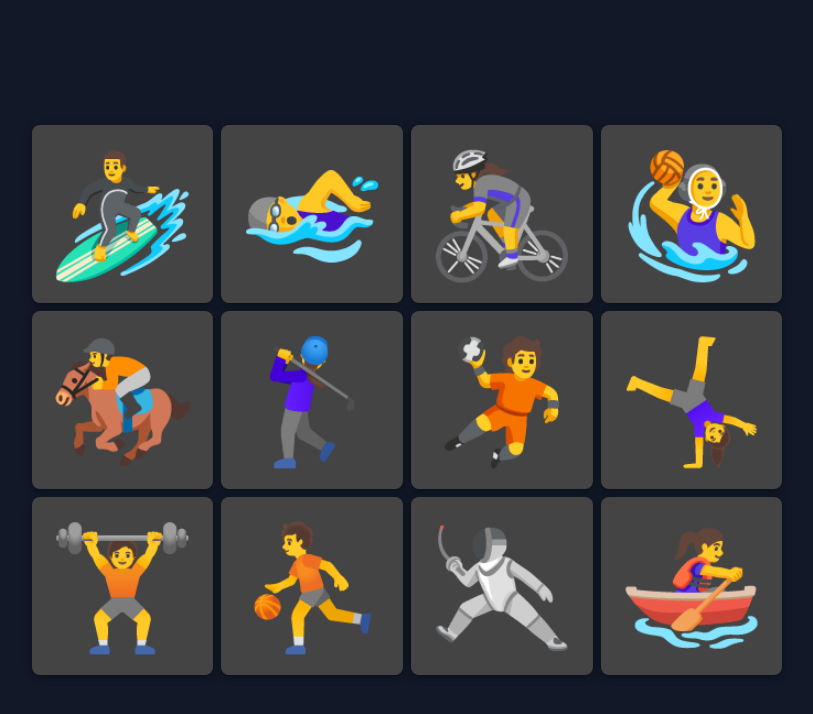
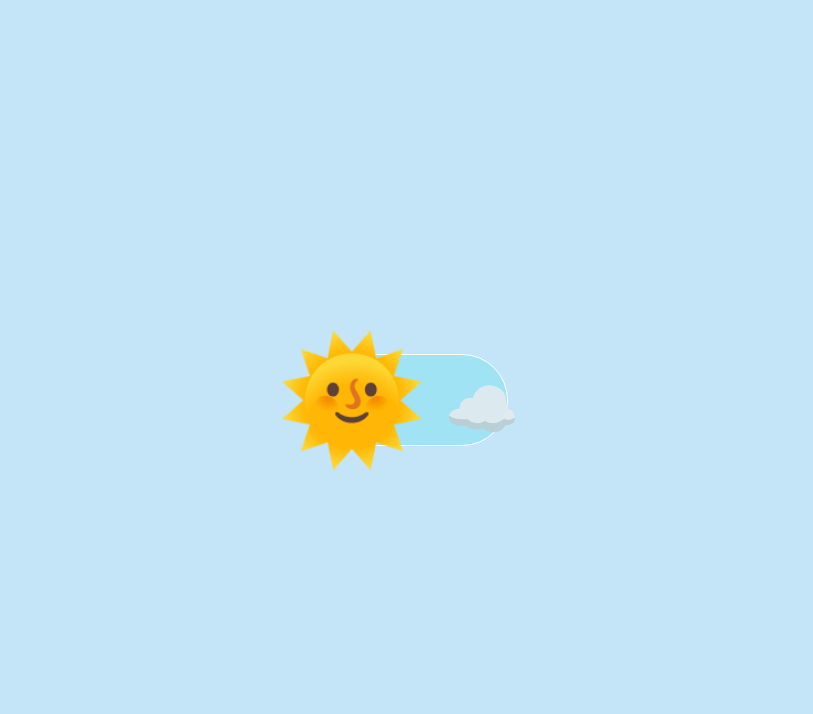
Before and after one commit to lintonye/smileys-in-motion, a React (Create React App) app in the folder smileys-in-motion-demos/: page / in a window 1280 px wide. Shown: the top 714 px of the page, without its empty margins (233-1046 px from the left). Built offline with nearby package versions, Linux system fonts and the light colour scheme.

Commit message:
Screen cap changes

```diff
--- a/smileys-in-motion-demos/src/App.js
+++ b/smileys-in-motion-demos/src/App.js
@@ -10,6 +10,7 @@ import { DragAndLayoutAnimation } from "./DragAndLayoutAnimation";
 import { PanMuscleGuy } from "./PanMuscleGuy";
 import { SharedLayout } from "./SharedLayout";
 import { SharedElementWithRouter } from "./SharedElementWithRouter";
+import { DragToReorder } from "./DragToReorder";
 
 export default function App() {
   return (
@@ -25,7 +26,7 @@ export default function App() {
     >
       {/* <Fistful /> */}
       {/* <SVGSmiley /> */}
-      {/* <ThemeToggle /> */}
+      <ThemeToggle />
       {/* <EmojiPicker /> */}
       {/* <LayoutExamples /> */}
       {/* <MountUnmount /> */}
@@ -33,7 +34,8 @@ export default function App() {
       {/* <DragAndLayoutAnimation /> */}
       {/* <PanMuscleGuy /> */}
       {/* <SharedLayout /> */}
-      <SharedElementWithRouter />
+      {/* <SharedElementWithRouter /> */}
+      {/* <DragToReorder /> */}
     </div>
   );
 }
--- /dev/null
+++ b/smileys-in-motion-demos/src/DragToReorder.js
@@ -0,0 +1,89 @@
+import * as React from "react";
+import { useState } from "react";
+import {
+  animate,
+  motion,
+  useMotionValue,
+  useMotionTemplate,
+  useCycle,
+} from "framer-motion";
+import produce from "immer";
+import { useEffect } from "react";
+import move from "array-move";
+
+/* eslint-disable jsx-a11y/accessible-emoji */
+
+function Item({ onMove, index, title }) {
+  const [dragging, setDragging] = useState(false);
+  return (
+    <motion.li
+      style={{
+        cursor: "pointer",
+        background: "#444",
+        borderRadius: 8,
+        minWidth: 200,
+        marginTop: 8,
+        padding: 8,
+        position: "relative", // need this to enable z-index
+      }}
+      whileHover={{ scale: 1.1, zIndex: 1 }}
+      whileTap={{
+        scale: 1.2,
+        zIndex: 2,
+        boxShadow: "1px 1px 15px rgb(0,0,0,0.25)",
+      }}
+      drag="y"
+      layout
+      onViewportBoxUpdate={(box, delta) => {
+        if (dragging) {
+          const height = box.y.max - box.y.min;
+          // Assumption: all items are of the same height.
+          const targetIndex =
+            Math.round(
+              delta.y.translate / height - 0.2 * Math.sign(delta.y.translate)
+            ) + index;
+          if (targetIndex !== index) {
+            // console.log(
+            //   { detaY: delta.y.translate },
+            //   { targetIndex },
+            //   { index },
+            //   { title }
+            // );
+            onMove(index, targetIndex);
+          }
+        }
+      }}
+      onDragStart={() => {
+        setDragging(true);
+      }}
+      onDragEnd={() => {
+        setDragging(false);
+      }}
+    >
+      {title}
+    </motion.li>
+  );
+}
+
+// const allFaces = "😇 😃 🥱 🤩 😢 😎 🤯"
+const allFaces = "😇 😃 🥱 🤩 😢 😎".split(" ").map((f, idx) => `${idx} ${f}`);
+
+export function DragToReorder() {
+  const [faces, setFaces] = useState(allFaces);
+  return (
+    <ul style={{ listStyleType: "none", fontSize: 50 }}>
+      {faces.map((f, index) => (
+        <Item
+          key={f}
+          index={index}
+          title={f}
+          onMove={(idx, targetIndex) => {
+            if (0 <= targetIndex && targetIndex < faces.length) {
+              setFaces((fs) => move(fs, idx, targetIndex));
+            }
+          }}
+        />
+      ))}
+    </ul>
+  );
+}
--- a/smileys-in-motion-demos/src/ThemeToggle.js
+++ b/smileys-in-motion-demos/src/ThemeToggle.js
@@ -1,12 +1,18 @@
 import * as React from "react";
+import { useState } from "react";
 import { motion, useCycle } from "framer-motion";
 
 /* eslint-disable jsx-a11y/accessible-emoji */
 
-export function ThemeToggle() {
+function Toggle({ initialMode, onModeChange }) {
   const [mode, cycleMode] = useCycle("light", "dark");
   const toggleWidth = 200;
   const knobWidth = 110;
+  const toggleMode = () => {
+    typeof onModeChange === "function" &&
+      onModeChange(mode === "light" ? "dark" : "light");
+    cycleMode();
+  };
   const clouds = (
     <motion.div
       style={{
@@ -66,7 +72,7 @@ export function ThemeToggle() {
     <>
       <motion.div
         style={{ margin: -30, cursor: "pointer", position: "absolute" }}
-        onClick={cycleMode}
+        onClick={toggleMode}
         variants={{
           light: { rotate: 0, opacity: 1, x: 0 },
           dark: { rotate: 180, opacity: 0, x: toggleWidth - knobWidth / 2 },
@@ -81,7 +87,7 @@ export function ThemeToggle() {
           position: "absolute",
           scale: 0.9,
         }}
-        onClick={cycleMode}
+        onClick={toggleMode}
         variants={{
           light: { rotate: -180, opacity: 0, x: 0 },
           dark: { rotate: 0, opacity: 1, x: toggleWidth - knobWidth / 2 },
@@ -104,6 +110,7 @@ export function ThemeToggle() {
         position: "relative",
       }}
       // animate={{ background: mode === "light" ? "#9fe3f4" : "#000526" }}
+      initial={false}
       animate={mode}
       variants={{
         light: { background: "#9fe3f4", borderColor: "#fff" },
@@ -116,3 +123,25 @@ export function ThemeToggle() {
     </motion.div>
   );
 }
+
+export function ThemeToggle() {
+  const [mode, setMode] = useState("light");
+  return (
+    <motion.div
+      style={{
+        width: "100%",
+        height: "100%",
+        display: "flex",
+        justifyContent: "center",
+        alignItems: "center",
+      }}
+      animate={mode}
+      variants={{
+        light: { background: "rgb(196 228 248)" },
+        dark: { background: "rgba(17, 24, 39, 1)" },
+      }}
+    >
+      <Toggle initialMode="light" onModeChange={(mode) => setMode(mode)} />
+    </motion.div>
+  );
+}
```
